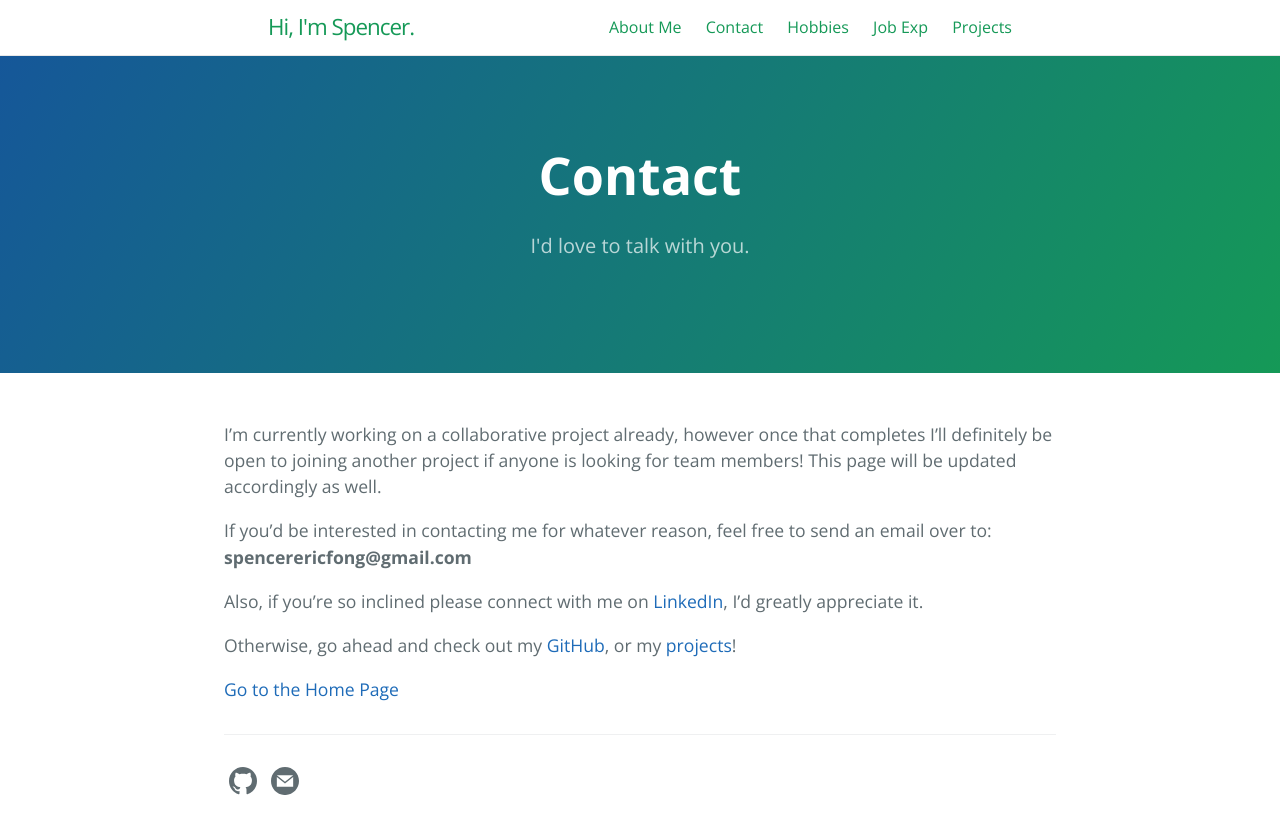
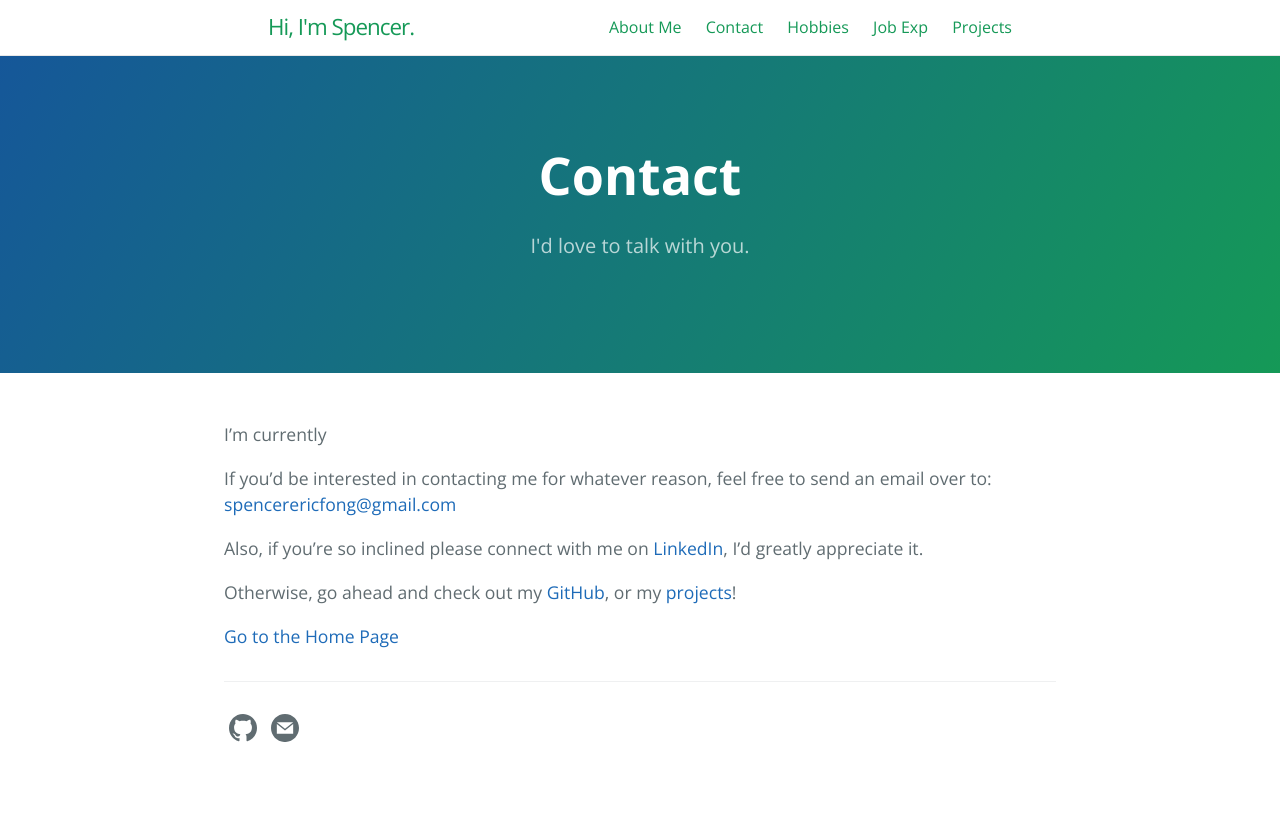
Before and after one commit to spencerericfong/spencerericfong.github.io, a Jekyll site: the page built from contact.md, in a window 1280 px wide. Shown: the top 834 px of the page. Built offline with Jekyll 4.4.1, drawn with Linux system fonts in a browser that asks for light colours.

Commit message:
updated contact page

```diff
--- a/contact.md
+++ b/contact.md
@@ -5,9 +5,9 @@ tagline: I'd love to talk with you.
 permalink: /contact.html
 ---
 
-I'm currently working on a collaborative project already, however once that completes I'll definitely be open to joining another project if anyone is looking for team members! This page will be updated accordingly as well.
+I'm currently
 
-If you'd be interested in contacting me for whatever reason, feel free to send an email over to: **spencerericfong@gmail.com**
+If you'd be interested in contacting me for whatever reason, feel free to send an email over to: [spencerericfong@gmail.com](mailto:spencerericfong@gmail.com)
 
 Also, if you're so inclined please connect with me on [LinkedIn](https://www.linkedin.com/in/spencer-eric-fong), I'd greatly appreciate it.
 
```
